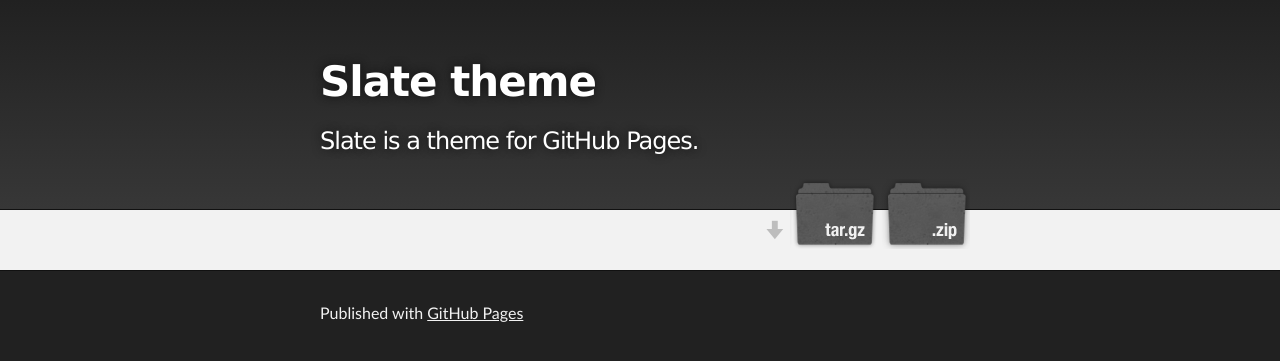
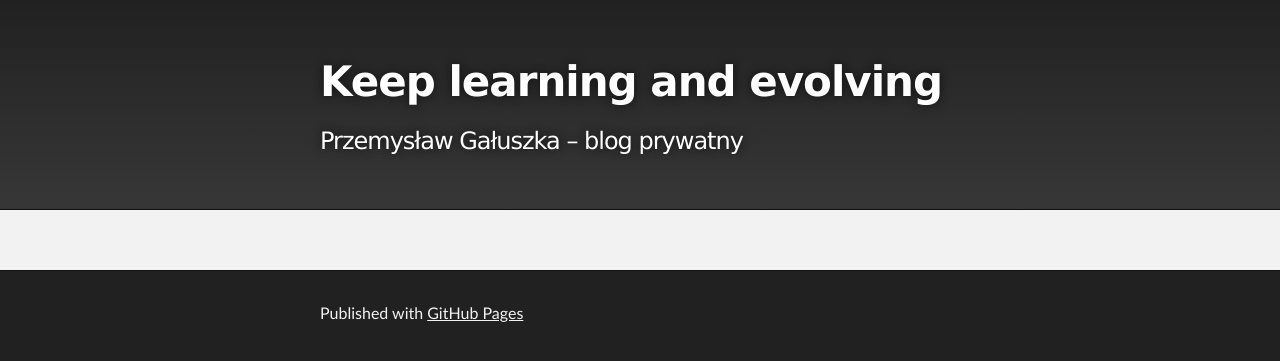
Before and after one commit to pgaluszka/pgaluszka.github.io, a Jekyll site: the page built from index.md, in a window 1280 px wide. Shown: the top 361 px of the page. Built offline with Jekyll 4.4.1, drawn with Linux system fonts in a browser that asks for light colours.

Commit message:
header changes

```diff
--- a/_config.yml
+++ b/_config.yml
@@ -1,5 +1,5 @@
-title: Slate theme
-description: Slate is a theme for GitHub Pages.
-show_downloads: true
+title: Keep learning and evolving
+description: Przemysław Gałuszka – blog prywatny
+show_downloads: false
 google_analytics:
 theme: jekyll-theme-slate
```
